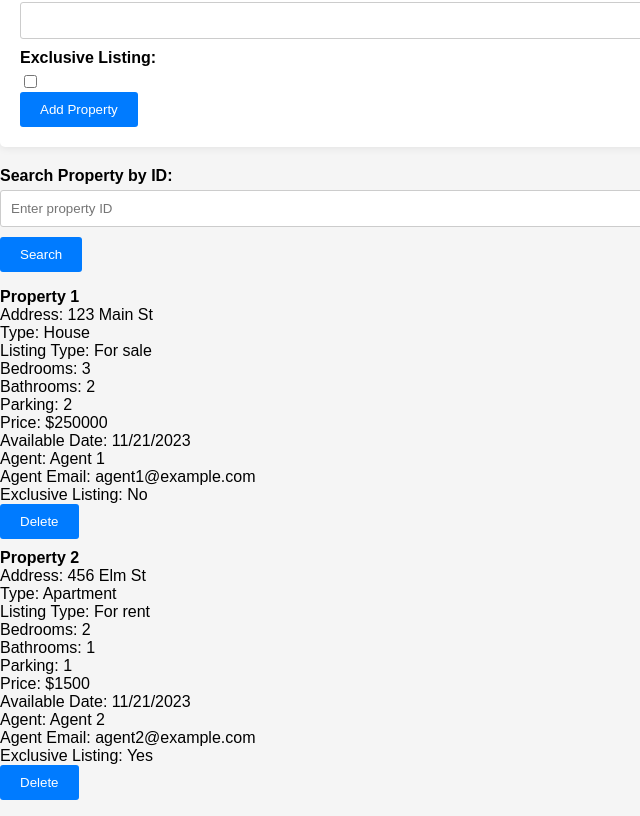
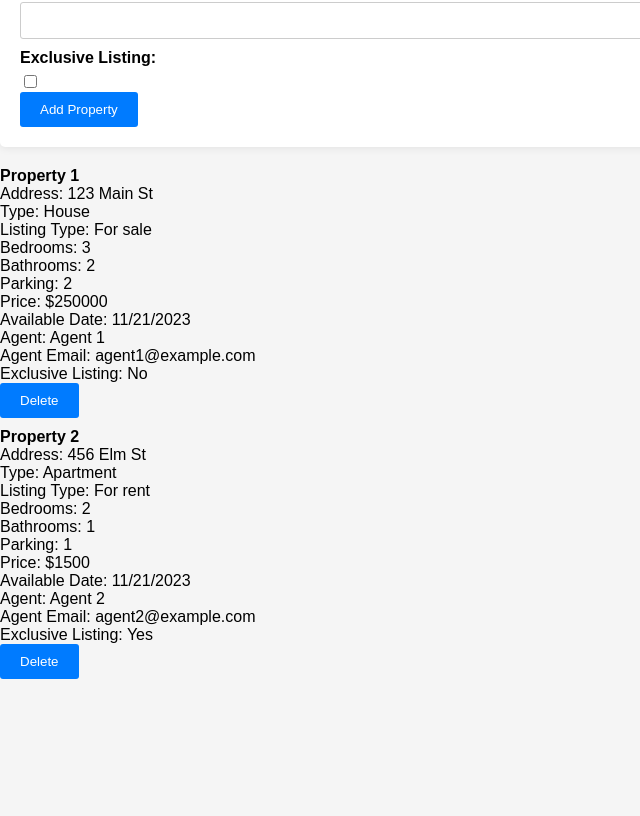
Before and after one commit to gino880128/property_app, a website: page public/index.html in a window 1280 px wide. Shown: the part 738-1554 px from the top of the page, without its empty margins (0-640 px from the left). After the commit the page ends 1433 px from the top, so only its background shows below. Drawn offline with Linux system fonts and the light colour scheme.

Commit message:
fix a bug

```diff
--- a/public/index.html
+++ b/public/index.html
@@ -124,14 +124,13 @@
   </form>
   </div>
 
-  <div id="search">
+  <div id="search" style="display:none;">
       <label for="searchId">Search Property by ID:</label>
       <input type="number" id="searchId" placeholder="Enter property ID">
       <button id="searchButton">Search</button>
   </div>
   <!-- Container to display search results -->
   <div id="searchResults"></div>
-  </div>
   <ul id="property-list">
     <!-- Properties will be dynamically added here -->
   </ul>
```
